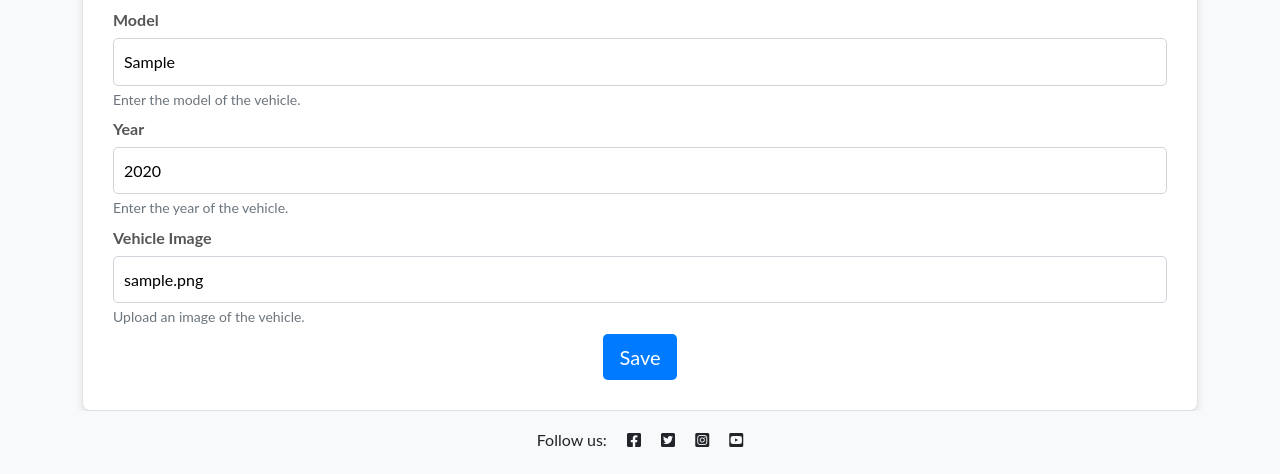
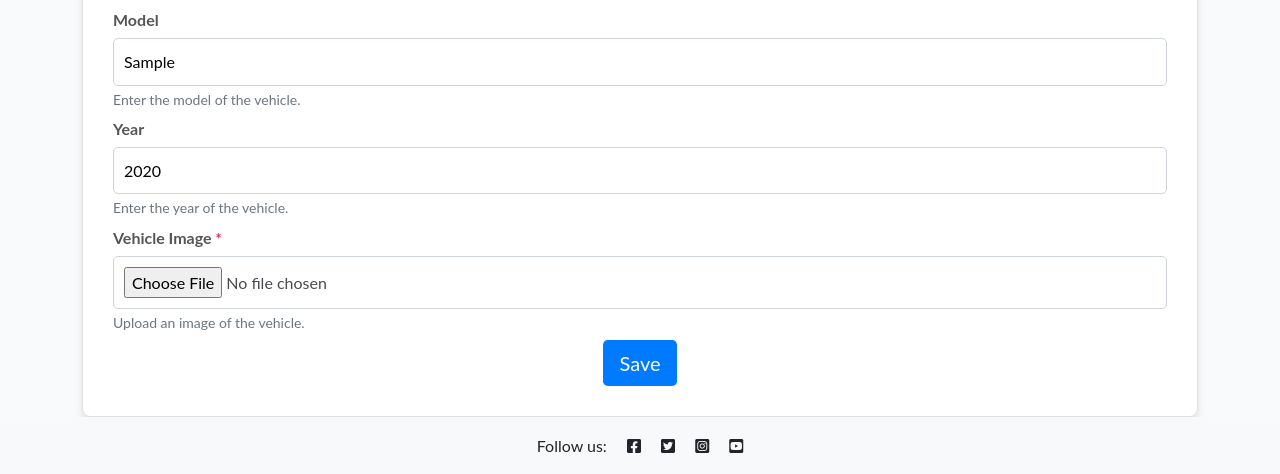
Before and after one commit to rhoshan-d/django-blog, a Django app: a page that uses blog/templates/blog/project_form.html in a window 1280 px wide. Shown: the part 800-1274 px from the top of the page. Before the commit the page ends 1247 px from the top, so only its background shows below. Run offline with Django 4.2, Linux system fonts and the light colour scheme; a user stored in the database is signed in; tables that the repository leaves empty hold one stand-in row (values such as "Sample post").

Commit message:
Users are now required to add a image when creating a new vehicle project post.

```diff
--- a/blog/forms.py
+++ b/blog/forms.py
@@ -16,3 +16,4 @@ class VehicleProjectForm(forms.ModelForm):
     class Meta:
         model = VehicleProject
         fields = ['title', 'make', 'model', 'year', 'description', 'vehicle_image']
+    vehicle_image = forms.ImageField(required=True)
--- a/blog/templates/blog/project_form.html
+++ b/blog/templates/blog/project_form.html
@@ -47,7 +47,7 @@
         </div>
 
         <div class="form-group">
-            <label for="{{ form.vehicle_image.id_for_label }}">Vehicle Image</label>
+            <label for="{{ form.vehicle_image.id_for_label }}">Vehicle Image <span class="text-danger">*</span></label>
             {{ form.vehicle_image }}
             <small class="form-text text-muted">Upload an image of the vehicle.</small>
             <div class="text-danger">{{ form.vehicle_image.errors }}</div>
```
